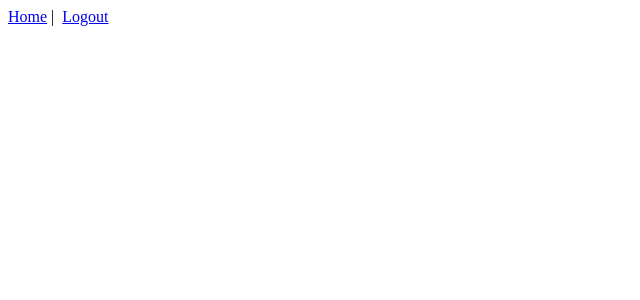
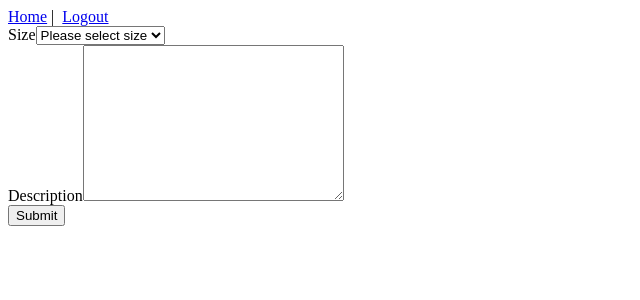
Before and after one commit to willsummy/TE-FinalCapstone, a Vue app in the folder vue/: page /report in a window 1280 px wide. Shown: the top 300 px of the page, without its empty margins (0-640 px from the left). Built offline with nearby package versions, Linux system fonts and the light colour scheme; sample sign-in values are in the browser's storage.

Commit message:
First push

```diff
--- a/vue/src/router/index.js
+++ b/vue/src/router/index.js
@@ -5,7 +5,7 @@ import Login from '../views/Login.vue'
 import Logout from '../views/Logout.vue'
 import Register from '../views/Register.vue'
 import store from '../store/index'
-
+import PotholeForm from '../views/PotholeForm.vue'
 Vue.use(Router)
 
 /**
@@ -53,6 +53,15 @@ const router = new Router({
         requiresAuth: false
       }
     },
+    {
+      path: "/report",
+      name: "report-form",
+      component: PotholeForm,
+      meta: {
+        requiresAuth: true
+      }
+
+    }
   ]
 })
 
--- a/vue/src/views/Home.vue
+++ b/vue/src/views/Home.vue
@@ -2,11 +2,12 @@
   <div class="home">
     <h1>Home</h1>
     <p>You must be authenticated to see this</p>
+    <router-link v-bind:to="{name: 'report-form'}" >Report A Pothole</router-link>
   </div>
 </template>
 
 <script>
 export default {
-  name: "home"
+  name: "home",
 };
 </script>
--- /dev/null
+++ b/vue/src/views/PotholeForm.vue
@@ -0,0 +1,55 @@
+<template>
+  <div>
+      <form v-on:submit.prevent>
+          <div>
+              <label for="size">Size</label>
+              <select v-model="pothole.size" name="size" id="size">
+                  <option disabled default value="">Please select size</option>
+                  <option value="small">Small</option>
+                  <option value="medium">Medium</option>
+                  <option value="large">Large</option>
+              </select>
+
+
+          </div>
+          <div>
+              <label for="description">Description</label>
+              <textarea v-model="pothole.description" name="description" id="description" cols="30" rows="10"></textarea>
+          </div>
+          <div>
+              <button v-on:click="submit" type="submit">Submit</button>
+          </div>
+
+      </form>
+
+  </div>
+</template>
+
+<script>
+import PotholeService from '../services/PotholeService.js'
+
+export default {
+    name: "pothole-form",
+    data() {
+        return {
+            pothole: {
+                size: "",
+                description: "",
+
+            }
+        }
+    },
+
+    methods: {
+        submit() {
+
+        },
+
+    }
+
+}
+</script>
+
+<style>
+
+</style>,
```
Also changed, not shown: 2 other files (tests, documents, lock files or other folders).
